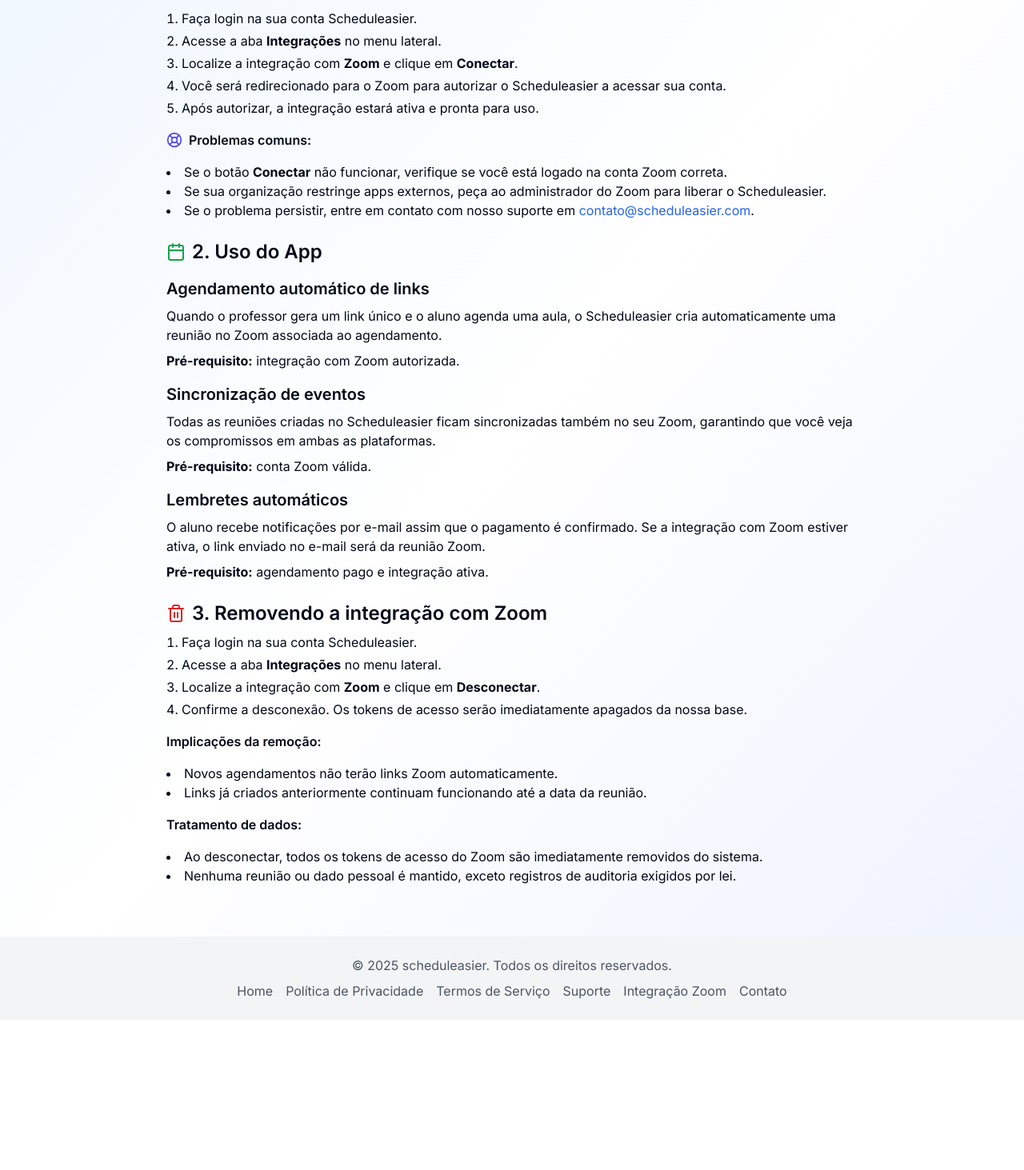
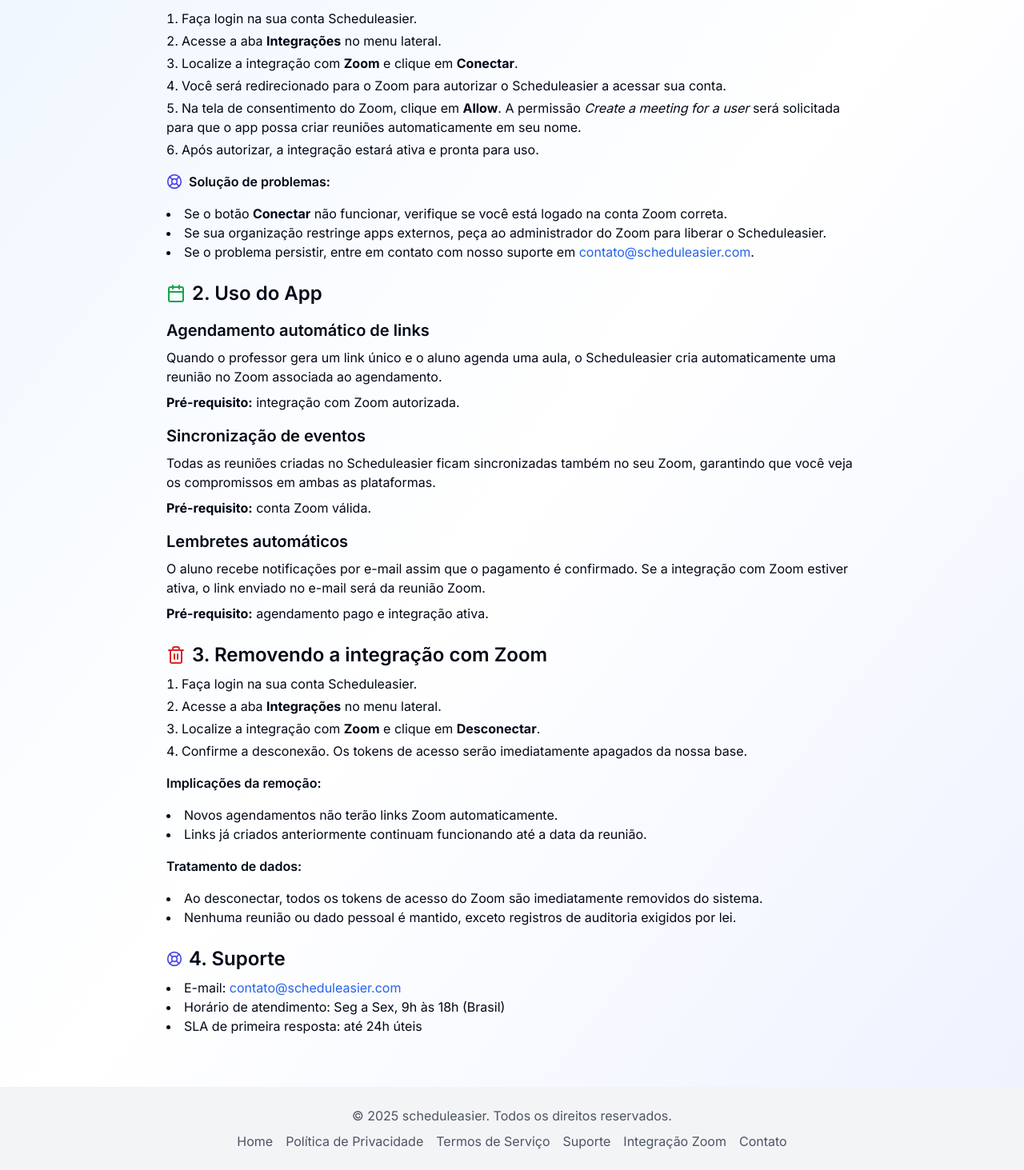
Before and after one commit to cbsalt/aula-magica-agendamento, a Next.js app: page /help/zoom in a window 1280 px wide. Shown: the part 185-1648 px from the top of the page at 80% size. Before the commit the page ends 1460 px from the top, so only its background shows below. Built offline with nearby package versions, Linux system fonts and the light colour scheme.

Commit message:
feat: updated documentation

```diff
--- a/app/help/zoom/page.tsx
+++ b/app/help/zoom/page.tsx
@@ -8,6 +8,7 @@ export default function Documentation() {
         <h1 className="text-3xl font-bold mb-6">Documentação do Aplicativo</h1>
         <p className="mb-4">Última atualização: 4 de setembro de 2025</p>
 
+        {/* 1. Adicionando o App */}
         <h2 className="text-2xl font-semibold mt-6 mb-2 flex items-center gap-2">
           <Plug className="w-6 h-6 text-blue-600" />
           1. Adicionando o Zoom ao Scheduleasier
@@ -25,10 +26,16 @@ export default function Documentation() {
             Você será redirecionado para o Zoom para autorizar o Scheduleasier a
             acessar sua conta.
           </li>
+          <li>
+            Na tela de consentimento do Zoom, clique em <strong>Allow</strong>.
+            A permissão <em>Create a meeting for a user</em> será solicitada
+            para que o app possa criar reuniões automaticamente em seu nome.
+          </li>
           <li>Após autorizar, a integração estará ativa e pronta para uso.</li>
         </ol>
+
         <p className="mb-4 font-semibold flex items-center gap-2">
-          <LifeBuoy className="w-5 h-5 text-indigo-600" /> Problemas comuns:
+          <LifeBuoy className="w-5 h-5 text-indigo-600" /> Solução de problemas:
         </p>
         <ul className="list-disc list-inside mb-4">
           <li>
@@ -41,16 +48,14 @@ export default function Documentation() {
           </li>
           <li>
             Se o problema persistir, entre em contato com nosso suporte em{" "}
-            <a
-              href="mailto:contato@scheduleasier.com"
-              className="text-blue-600 hover:underline"
-            >
+            <a href="#suporte" className="text-blue-600 hover:underline">
               contato@scheduleasier.com
             </a>
             .
           </li>
         </ul>
 
+        {/* 2. Uso do App */}
         <h2 className="text-2xl font-semibold mt-6 mb-2 flex items-center gap-2">
           <Calendar className="w-6 h-6 text-green-600" />
           2. Uso do App
@@ -92,6 +97,7 @@ export default function Documentation() {
           <strong>Pré-requisito:</strong> agendamento pago e integração ativa.
         </p>
 
+        {/* 3. Removendo o App */}
         <h2 className="text-2xl font-semibold mt-6 mb-2 flex items-center gap-2">
           <Trash2 className="w-6 h-6 text-red-600" />
           3. Removendo a integração com Zoom
@@ -129,6 +135,28 @@ export default function Documentation() {
             auditoria exigidos por lei.
           </li>
         </ul>
+
+        {/* 4. Suporte */}
+        <h2
+          id="suporte"
+          className="text-2xl font-semibold mt-6 mb-2 flex items-center gap-2"
+        >
+          <LifeBuoy className="w-5 h-5 text-indigo-600" />
+          4. Suporte
+        </h2>
+        <ul className="list-disc list-inside mb-4">
+          <li>
+            E-mail:{" "}
+            <a
+              href="mailto:contato@scheduleasier.com"
+              className="text-blue-600 hover:underline"
+            >
+              contato@scheduleasier.com
+            </a>
+          </li>
+          <li>Horário de atendimento: Seg a Sex, 9h às 18h (Brasil)</li>
+          <li>SLA de primeira resposta: até 24h úteis</li>
+        </ul>
       </main>
       <Footer />
     </div>
```
